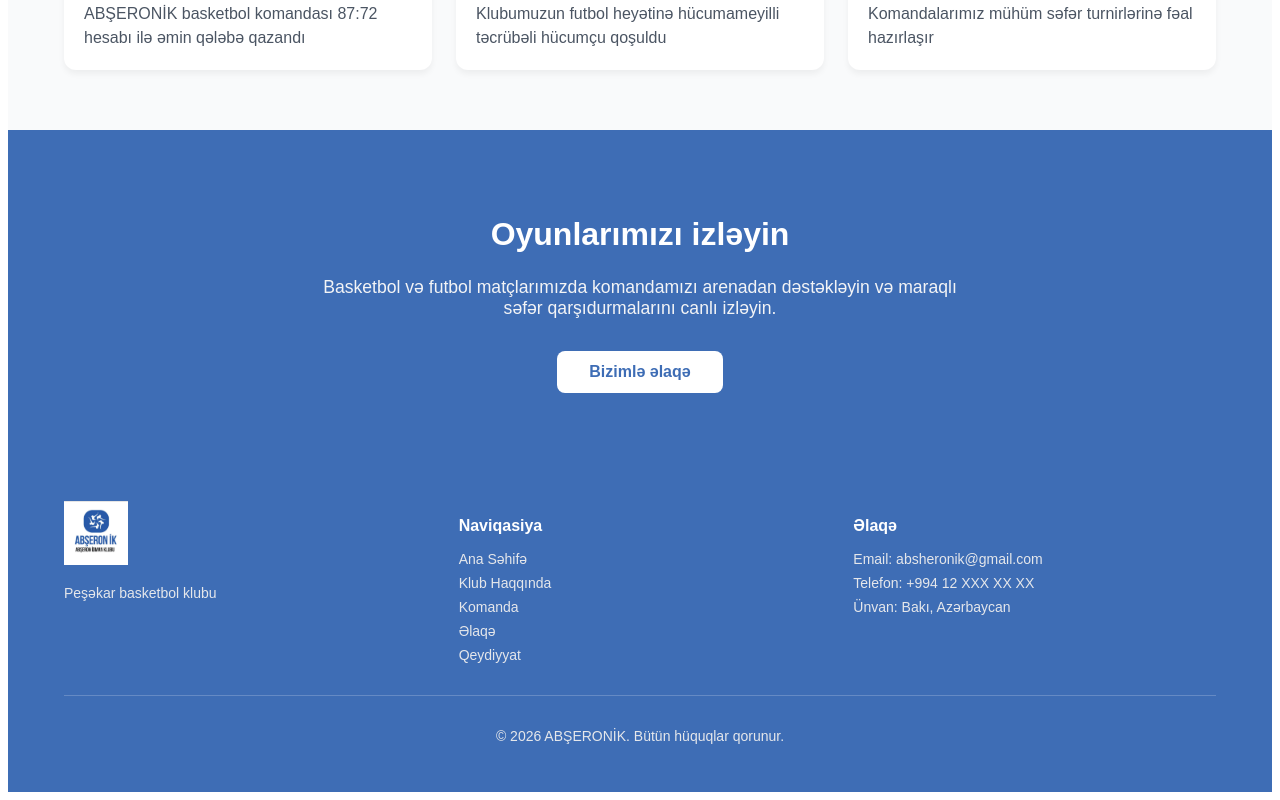
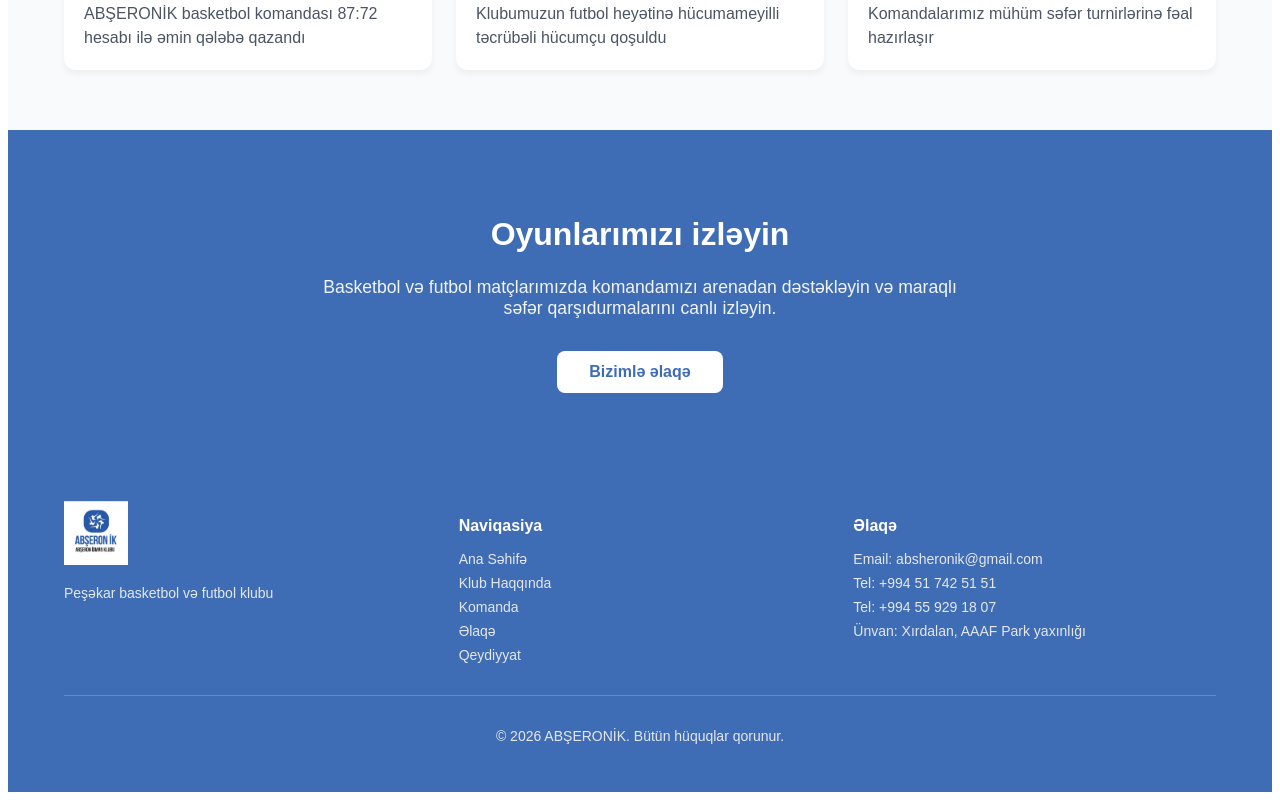
Before and after one commit to EminS17/absheron-ik, a React (Vite) app: page / in a window 1280 px wide. Shown: the part 1324-2124 px from the top of the page. Built offline with nearby package versions, Linux system fonts and the light colour scheme.

Commit message:
Add ScrollToTop on page change and update footer info

```diff
--- a/src/components/Layout.jsx
+++ b/src/components/Layout.jsx
@@ -1,4 +1,4 @@
-import React, { useState } from 'react';
+import React, { useState, useEffect } from 'react';
 import { Link, Outlet, useLocation } from 'react-router-dom';
 import { Menu, X } from 'lucide-react';
 import logo from '/src/assets/logo.png';
@@ -6,6 +6,11 @@
 export default function Layout() {
   const [isMenuOpen, setIsMenuOpen] = useState(false);
   const location = useLocation();
+
+  // 🚀 АВТОМАТИЧЕСКИЙ СКРОЛЛ НАВЕРХ ПРИ СМЕНЕ СТРАНИЦЫ
+  useEffect(() => {
+    window.scrollTo(0, 0);
+  }, [location.pathname]);
 
   const navLinks = [
     { path: '/', label: 'Ana Səhifə' },
@@ -130,7 +135,6 @@
       height: '64px',
       width: 'auto',
       marginBottom: '16px'
-      // Фильтр яркости удалён, чтобы логотип оставался цветным
     },
     footerText: {
       fontSize: '0.875rem',
@@ -242,7 +246,7 @@
           <div style={styles.footerGrid}>
             <div>
               <img src={logo} alt="ABŞERONİK" style={styles.footerLogo} />
-              <p style={styles.footerText}>Peşəkar basketbol klubu</p>
+              <p style={styles.footerText}>Peşəkar basketbol və futbol klubu</p>
             </div>
 
             <div>
@@ -264,8 +268,9 @@
               <h3 style={styles.footerTitle}>Əlaqə</h3>
               <div style={styles.footerContactSpace}>
                 <p style={styles.footerContactP}>Email: absheronik@gmail.com</p>
-                <p style={styles.footerContactP}>Telefon: +994 12 XXX XX XX</p>
-                <p style={{ ...styles.footerContactP, marginBottom: 0 }}>Ünvan: Bakı, Azərbaycan</p>
+                <p style={styles.footerContactP}>Tel: +994 51 742 51 51</p>
+                <p style={styles.footerContactP}>Tel: +994 55 929 18 07</p>
+                <p style={{ ...styles.footerContactP, marginBottom: 0 }}>Ünvan: Xırdalan, AAAF Park yaxınlığı</p>
               </div>
             </div>
           </div>
@@ -276,7 +281,7 @@
         </div>
       </footer>
 
-      {/* Адаптивные стили для скрытия */}
+      {/* CSS для скрытия мобильного меню на ПК */}
       <style>{`
         @media (max-width: 991px) {
           .desktop-only { display: none !important; }
```
